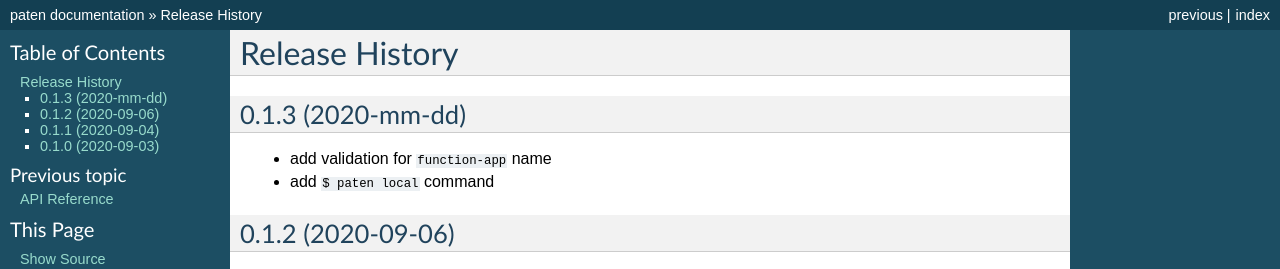
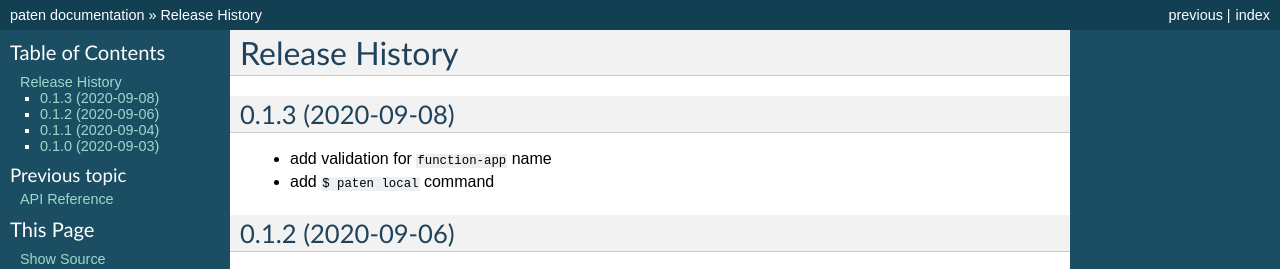
Before and after one commit to gsy0911/paten, a Sphinx documentation site: the page built from docs/sources/release_history.rst, in a window 1280 px wide. Shown: the top 269 px of the page. Built offline with Sphinx 7.4.7, drawn with Linux system fonts in a browser that asks for light colours.

Commit message:
add release date

```diff
--- a/docs/sources/release_history.rst
+++ b/docs/sources/release_history.rst
@@ -1,7 +1,7 @@
 Release History
 ===============
 
-0.1.3 (2020-mm-dd)
+0.1.3 (2020-09-08)
 ------------------
 
 * add validation for ``function-app`` name
```
